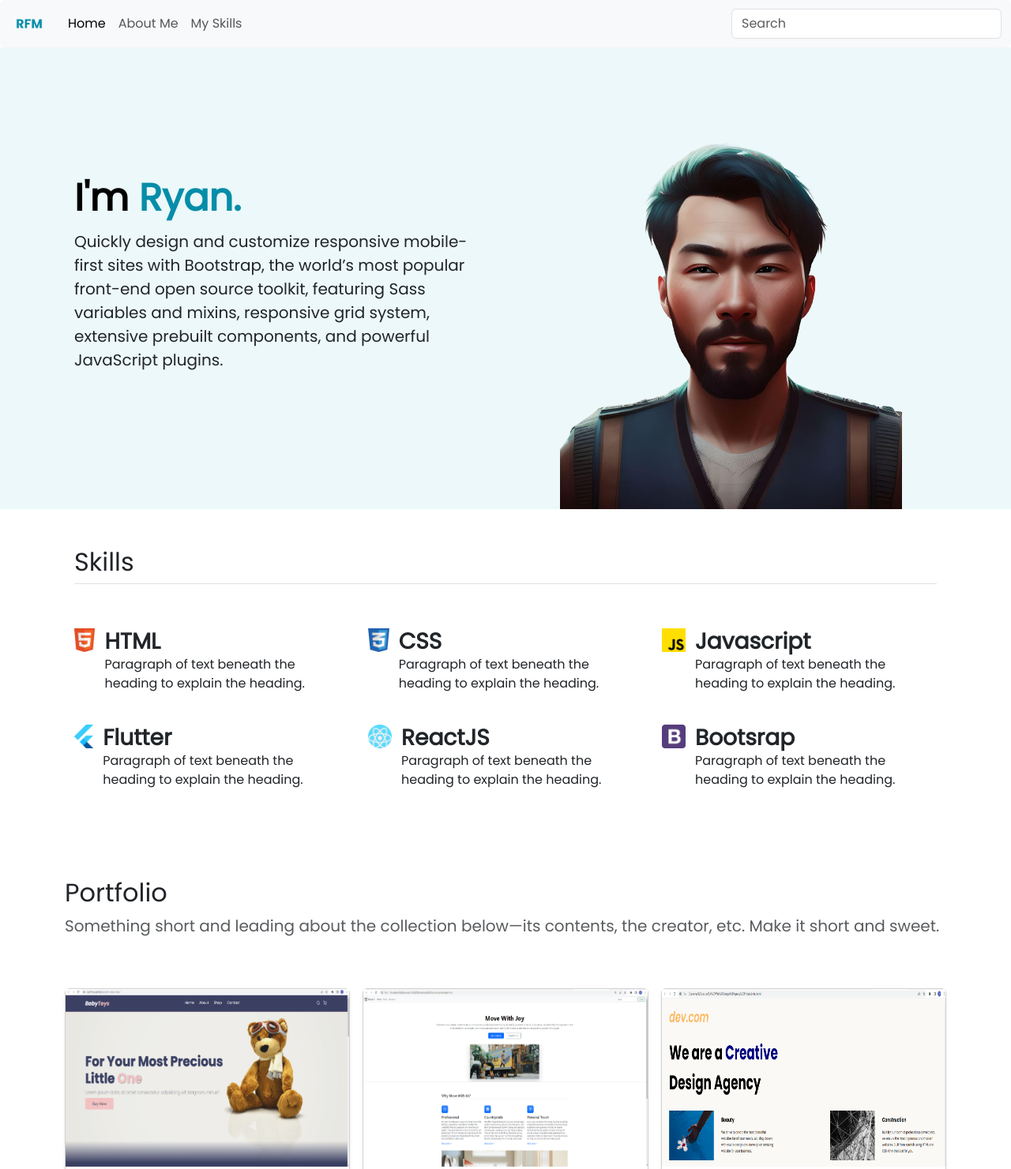
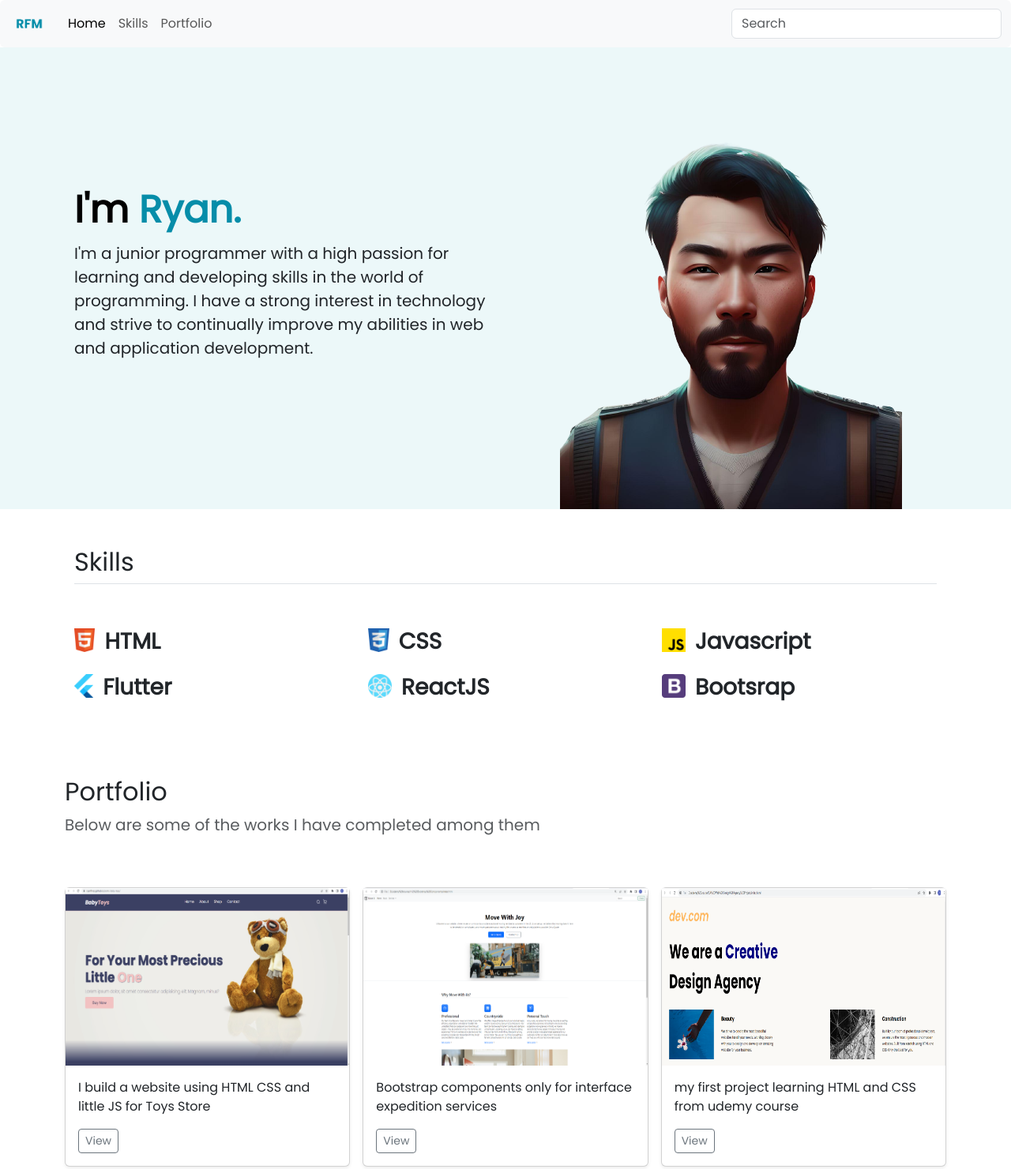
Before and after one commit to ryanfhrez/new-portfolio, a plain HTML site: page index.html in a window 1280 px wide. Shown: the top 1481 px of the page at 79% size. Drawn offline with nearby package versions, Linux system fonts and the light colour scheme.

Commit message:
new update

```diff
--- a/index.html
+++ b/index.html
@@ -48,10 +48,10 @@
                 <a class="nav-link active" aria-current="page" href="#">Home</a>
               </li>
               <li class="nav-item">
-                <a class="nav-link" href="#">About Me</a>
+                <a class="nav-link" href="#">Skills</a>
               </li>
               <li class="nav-item">
-                <a class="nav-link" href="#">My Skills</a>
+                <a class="nav-link" href="#">Portfolio</a>
               </li>
             </ul>
             <form role="search">
@@ -86,10 +86,7 @@
               I'm <span style="color:#068da9;">Ryan.</span>
             </h2>
             <p class="lead">
-              Quickly design and customize responsive mobile-first sites with
-              Bootstrap, the world’s most popular front-end open source toolkit,
-              featuring Sass variables and mixins, responsive grid system,
-              extensive prebuilt components, and powerful JavaScript plugins.
+              I'm a junior programmer with a high passion for learning and developing skills in the world of programming. I have a strong interest in technology and strive to continually improve my abilities in web and application development.
             </p>
 
             </div>
@@ -108,42 +105,36 @@
           <img src="./img/html-icon.png" class="image-icon" height="30" alt="html logo">
           <div>
             <h3 class="fw-bold mb-0 fs-3">HTML</h3>
-            <p>Paragraph of text beneath the heading to explain the heading.</p>
           </div>
         </div>
         <div class="col d-flex align-items-start">
           <img src="./img/css-icon.png" class="image-icon" height="30" alt="css logo">
           <div>
             <h3 class="fw-bold mb-0 fs-3">CSS</h3>
-            <p>Paragraph of text beneath the heading to explain the heading.</p>
           </div>
         </div>
         <div class="col d-flex align-items-start">
           <img src="./img/js.png" class="image-icon" height="30" alt="js logo">
           <div>
             <h3 class="fw-bold mb-0 fs-3">Javascript</h3>
-            <p>Paragraph of text beneath the heading to explain the heading.</p>
           </div>
         </div>
         <div class="col d-flex align-items-start">
           <img src="./img/flutter-icon.png" class="image-icon" height="30" alt="flutter logo">
           <div>
             <h3 class="fw-bold mb-0 fs-3">Flutter</h3>
-            <p>Paragraph of text beneath the heading to explain the heading.</p>
           </div>
         </div>
         <div class="col d-flex align-items-start">
           <img src="./img/react.png" class="image-icon" height="30" alt="html logo">
           <div>
             <h3 class="fw-bold mb-0 fs-3">ReactJS</h3>
-            <p>Paragraph of text beneath the heading to explain the heading.</p>
           </div>
         </div>
         <div class="col d-flex align-items-start">
           <img src="./img/bootstrap-4-icon.png" class="image-icon" height="30" alt="html logo">
           <div>
             <h3 class="fw-bold mb-0 fs-3">Bootsrap</h3>
-            <p>Paragraph of text beneath the heading to explain the heading.</p>
           </div>
         </div>
       </div>
@@ -156,7 +147,7 @@
     <div class="row py-lg-5">
       <div class="col-lg-12 col-md-8 mx-auto">
         <h2 class="fw-light">Portfolio</h2>
-        <p class="lead text-body-secondary">Something short and leading about the collection below—its contents, the creator, etc. Make it short and sweet.</p>
+        <p class="lead text-body-secondary">Below are some of the works I have completed among them</p>
       </div>
     </div>
   </section>
@@ -216,6 +207,21 @@
             <p class="card-text">dice game if u refresh the page load and you can see the random number player 1 or 2 who will get winning</p>
             <div class="d-flex justify-content-between align-items-center">
               <div class="btn-group">
+                <button type="button" class="btn btn-sm btn-outline-secondary"><a href="https://ryanfhrez.github.io/Dice/">View</a></button>
+
+              </div>
+            </div>
+          </div>
+        </div>
+      </div>
+
+      <div class="col">
+        <div class="card shadow-sm">
+          <img src="./img/drumkit.png" alt="portfolio 5" height="225">
+          <div class="card-body">
+            <p class="card-text">A drum kit that produces sound when you click or press the keyboard.</p>
+            <div class="d-flex justify-content-between align-items-center">
+              <div class="btn-group">
                 <button type="button" class="btn btn-sm btn-outline-secondary"><a href="#">View</a></button>
 
               </div>
@@ -223,7 +229,6 @@
           </div>
         </div>
       </div>
-
 
     </section>
       <!-- End Section album Portfolio -->
```
Also changed, not shown: img/index.html (deleted, +0 -5 lines), img/drumkit.png (added), 1 other file.
